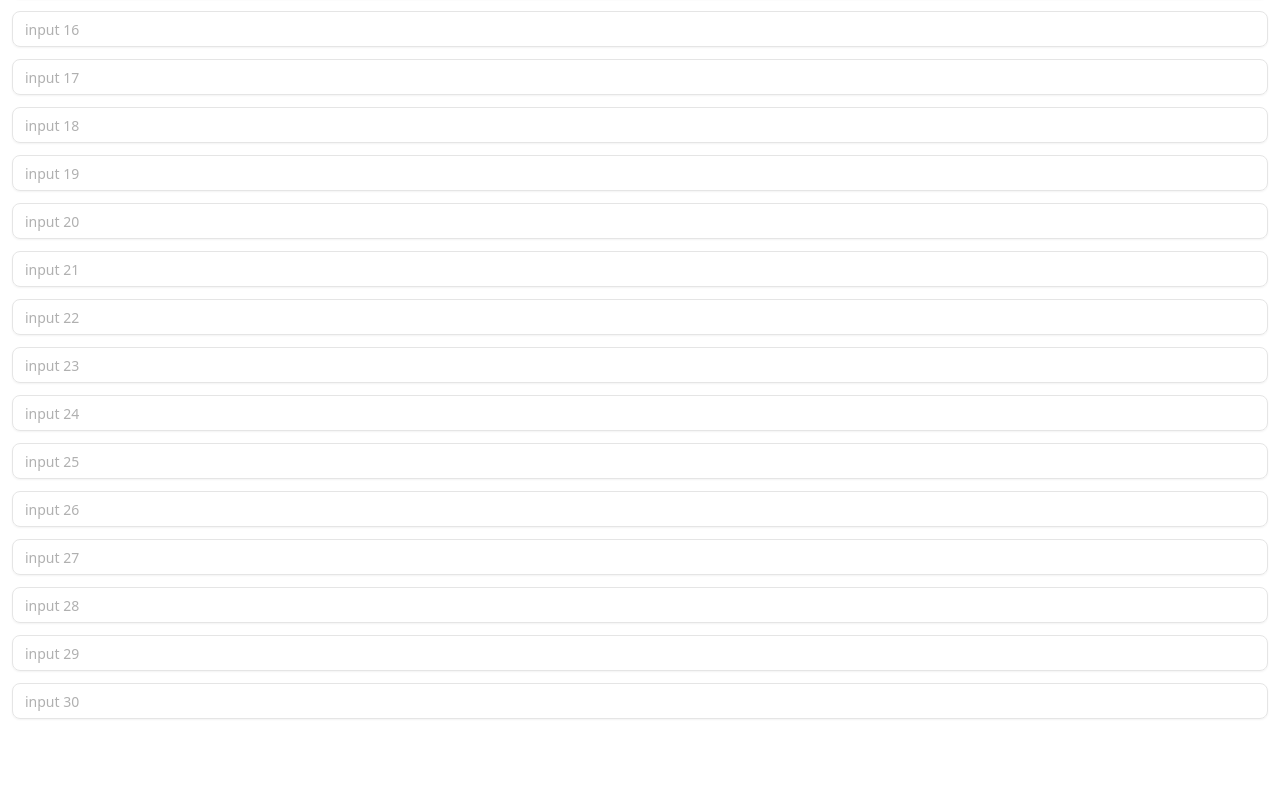
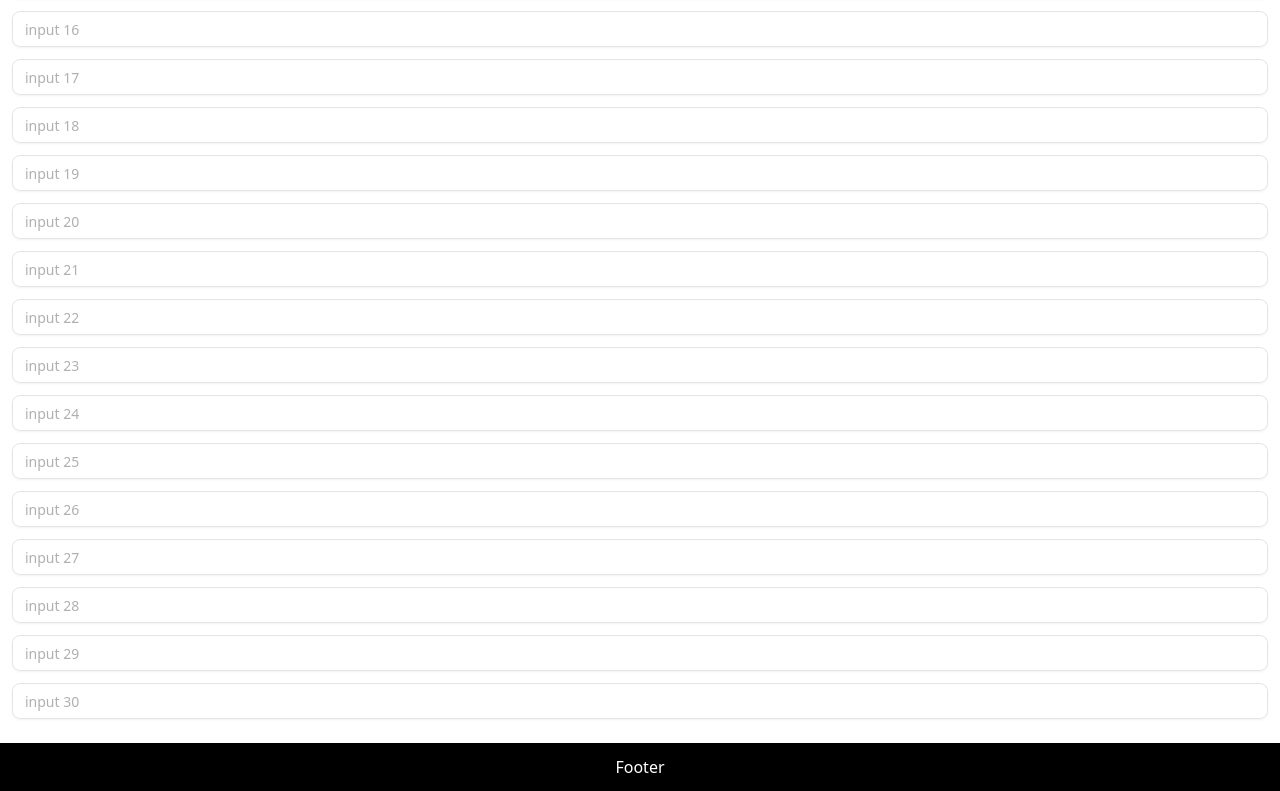
Before and after one commit to underground/shadcn-example, a Next.js app: page /sp in a window 1280 px wide. Shown: the part 771-1562 px from the top of the page. Before the commit the page ends 1514 px from the top, so only its background shows below. Built offline with nearby package versions, Linux system fonts and the light colour scheme.

Commit message:
show footer

```diff
--- a/app/sp/page.tsx
+++ b/app/sp/page.tsx
@@ -2,7 +2,7 @@ import { Input } from "@/components/ui/input";
 import clsx from "clsx";
 
 export default function Page() {
-  const showFooter = false;
+  const showFooter = true;
   return (
     <form
       // className={clsx(
@@ -31,7 +31,7 @@ export default function Page() {
         //   "min-h-0" // flex 子がはみ出さないように必須
         // )}
         // className="flex flex-col flex-auto overflow-auto no-scrollbar overflow-x-hidden gap-2 h-full p-3"
-        className="flex-1 no-scrollbar gap-2 h-full p-3"
+        className="flex-1 no-scrollbar overflow-x-hidden gap-2 h-full p-3"
       >
         {Array.from({ length: 30 }).map((_, i) => (
           <Input key={i} placeholder={`input ${i + 1}`} className="mb-3" />
```
